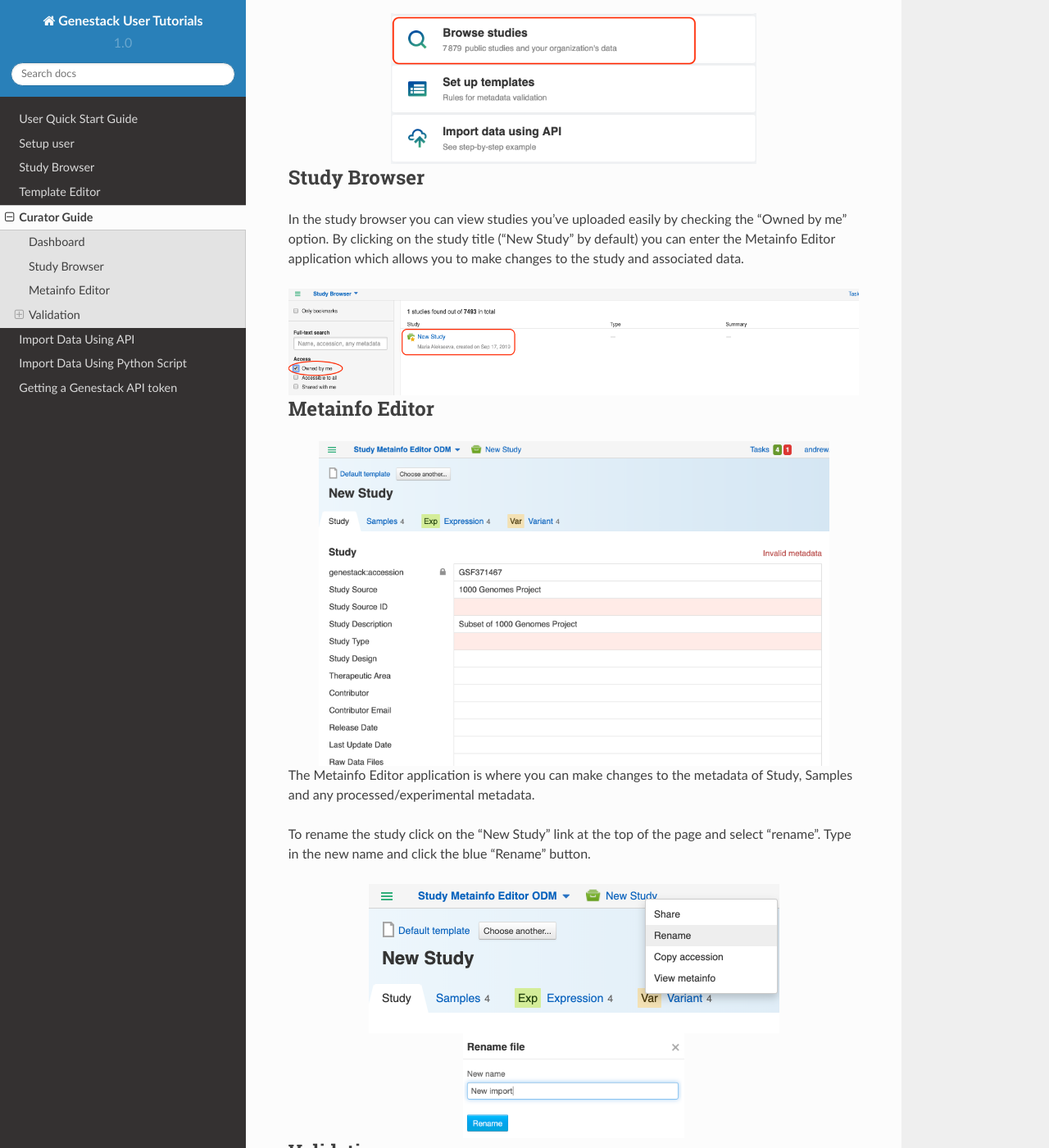
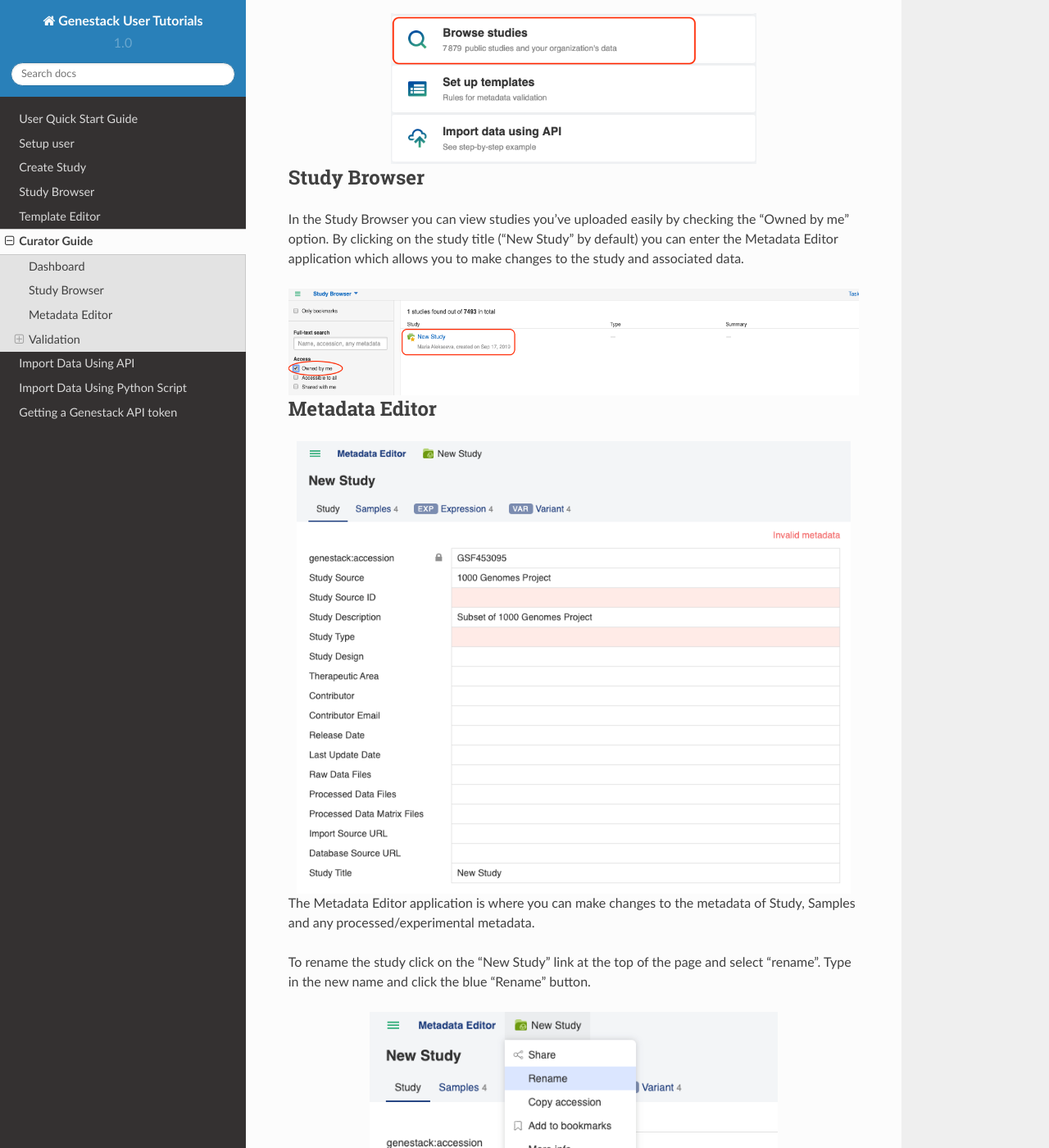
Before and after one commit to genestack/user-guide, a Sphinx documentation site: the page built from source/doc-odm-user-guide/curator_guide.rst, in a window 1280 px wide and 1400 px high, scrolled down 320 px. Shown: the whole window at 82% size. Built offline with Sphinx 7.4.7 and the Read the Docs theme 2.0.0, drawn with Linux system fonts in a browser that asks for light colours.

```diff
--- a/source/doc-odm-user-guide/curator_guide.rst
+++ b/source/doc-odm-user-guide/curator_guide.rst
@@ -17,34 +17,30 @@ From the dashboard where you first log in, select "Browse studies" to enter the
 Study Browser
 -------------
 
-In the study browser you can view studies you've uploaded easily by checking the "Owned by me" option. By clicking on the study title ("New Study" by default) you can enter the Metainfo Editor application which allows you to make changes to the study and associated data.
+In the Study Browser you can view studies you've uploaded easily by checking the "Owned by me" option. By clicking on the study title ("New Study" by default) you can enter the Metadata Editor application which allows you to make changes to the study and associated data.
 
 .. image:: images/Study-browser-new-study.png
    :scale: 30 %
    :align: center
 
 
-Metainfo Editor
+Metadata Editor
 ---------------
 
-.. update image
-
 .. image:: images/Study-metainfo-editor-new-study.png
-   :scale: 35 %
+   :scale: 80 %
    :align: center
 
-The Metainfo Editor application is where you can make changes to the metadata of Study, Samples and any processed/experimental metadata.
+The Metadata Editor application is where you can make changes to the metadata of Study, Samples and any processed/experimental metadata.
 
 To rename the study click on the "New Study" link at the top of the page and select "rename". Type in the new name and click the blue "Rename" button.
 
-.. update image
-
 .. image:: images/New-study-rename1.png
-   :scale: 50 %
+   :scale: 90 %
    :align: center
 
 .. image:: images/New-study-rename2.png
-   :scale: 35 %
+   :scale: 70 %
    :align: center
 
 Validation
@@ -73,7 +69,7 @@ Correcting metadata
 To correct metadata, click the field you wish to change. If the input is text you can type a new value in directly. When all the fields in a tab have been corrected the Invalid metadata flag will be removed an instead a green "Metadata is valid" flag will show.
 
 .. image:: images/corrected-metadata.png
-   :scale: 35 %
+   :scale: 80 %
    :align: center
 
 Fields which have dictionaries specified for them in the template, for example, Organism, allow you to click the triangle in order to select a term from a list given by the dictionary, or you can begin to type and the window will suggest auto-completions for you. Terms matching dictionary terms will turn green.
--- a/source/doc-odm-user-guide/quickstart_user.rst
+++ b/source/doc-odm-user-guide/quickstart_user.rst
@@ -31,11 +31,11 @@ The facets beneath the search bar allow you to filter down the results of a sear
 To access more details about a study and to explore it further click the name of the study which will launch the Metainfo Editor in a new tab.
 
 
-Metainfo Editor
+Metadata Editor
 ---------------
 
 .. image:: images/quickstart_user_studymetainfoeditor.png
    :scale: 70 %
    :align: center
 
-The Metainfo Editor allows you to see all the information about a study, the samples contained in the study and any signal data types associated with the study, for example, expression or variant data.
+The Metadata Editor allows you to see all the information about a study, the samples contained in the study and any signal data types associated with the study, for example, expression or variant data.
--- a/source/index.rst
+++ b/source/index.rst
@@ -14,6 +14,7 @@ data-driven science through data FAIRification.
 
    doc-odm-user-guide/quickstart_user
    doc-odm-user-guide/setup
+   doc-odm-user-guide/create-study
    doc-odm-user-guide/studybrowser
    doc-odm-user-guide/template-editor
    doc-odm-user-guide/curator_guide
```
Also changed, not shown: source/doc-odm-user-guide/create-study.rst (added, +16 -0 lines), source/doc-odm-user-guide/images/New-study-rename1.png, source/doc-odm-user-guide/images/New-study-rename2.png, source/doc-odm-user-guide/images/Study-metainfo-editor-new-study.png, source/doc-odm-user-guide/images/corrected-metadata.png, source/doc-odm-user-guide/images/create-study-button.png (added), source/doc-odm-user-guide/images/new-study-me.png (added), source/doc-odm-user-guide/images/template-editor.png (added).
